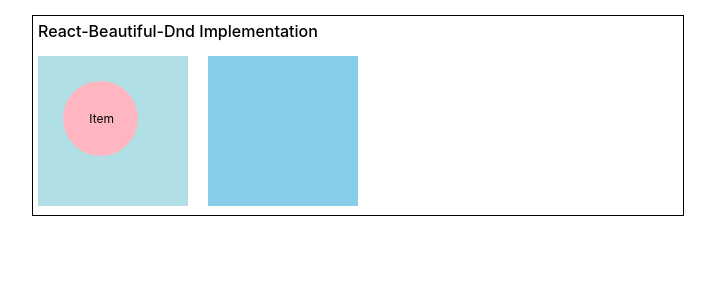
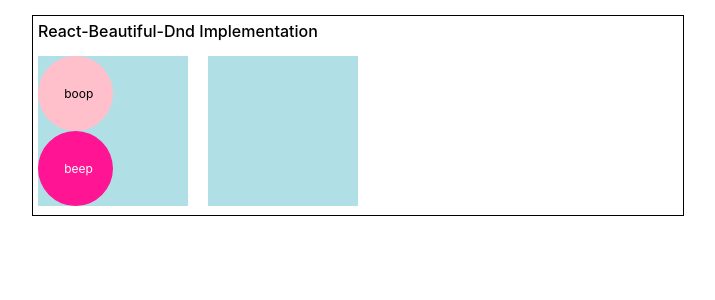
Before and after one commit to NuclearError/drag-drop-with-react, a React (Create React App) app: page / in a window 1280 px wide. Shown: the top 300 px of the page, without its empty margins (288-1003 px from the left). Built offline with nearby package versions, Linux system fonts and the light colour scheme.

Commit message:
working on react-beautiful-dnd further

```diff
--- a/src/beautiful-dnd/App.js
+++ b/src/beautiful-dnd/App.js
@@ -1,4 +1,7 @@
+import React, { Component } from 'react';
 import { DragDropContext } from 'react-beautiful-dnd';
+
+import initialData from './initialData';
 import Hitbox from './Hitbox';
 import Item from './Item';
 
@@ -21,32 +24,97 @@
   font-weight: 500;
 `;
 
-const onDragEnd = result => {
-  // do stuff here (this function is required)
+class App extends Component {
+  constructor(props) {
+    super(props);
+
+    this.state = initialData;
+
   }
 
-function App() {
+  // onDragStart is an optional function of the DragDropContext
+  onDragStart = result => {
+    const { destination, source, draggableId } = result;
+    // console.log("onDragStart: ");
+    // console.log("source: ", source);
+    // console.log("destination: ", destination);
+  }
+
+  // onDragEnd is a required function of the DragDropContext
+  onDragEnd = result => {
+    const { destination, source, draggableId } = result;
+
+    if (!destination) {
+      console.log("No destination found.");
+      return;
+    }
+
+    if ( destination.droppableId === source.droppableId ) {
+      console.log("Destination is the same as source.");
+      return;
+    }
+
+    const hitbox = this.state.hitboxes[source.droppableId];
+    const newContents = Array.from(hitbox.contents);
+    newContents.splice(source.index, 1);
+    newContents.splice(destination.index, 0, draggableId);
+
+    const newHitbox = {
+      ...hitbox,
+      contents: newContents,
+    };
+
+    const newState = {
+      ...this.state,
+      hitboxes: {
+        ...this.state.hitboxes,
+        [newHitbox.id]: newHitbox,
+      }
+    };
+
+    this.setState(newState);
+  }
+
+  render() {
     return (
       <DragDropContext
-      // onDragStart
+        onDragStart={this.onDragStart}
         // onDragUpdate
-      onDragEnd={onDragEnd}
+        onDragEnd={this.onDragEnd}
       >
         <div className="App" css={appStyle}>
           <section css={sectionStyle}>
             <h1 css={headingStyle}>React-Beautiful-Dnd Implementation</h1>
-          <Hitbox>
+            {
+              this.state.hitboxOrder.map(hitboxId => {
+                const hitbox = this.state.hitboxes[hitboxId];
+                const items = hitbox.contents.map(itemId => this.state.items[itemId]);
+
+                return (
+                  <Hitbox
+                    key={hitbox.id}
+                    id={hitbox.id}
+                  >
+                    {
+                      items.map(item =>
                         <Item
-              id={9001}
-              posX={25}
-              posY={25}
+                          key={item.id}
+                          id={item.id}
+                          bgColor={item.bgColor}
+                          color={item.color}
+                          content={item.content}
                         />
+                      )
+                    }
                   </Hitbox>
-          <Hitbox bgColor="skyblue" />
+                );
+              })
+            }
           </section>
         </div>
       </DragDropContext>
     );
   }
+}
 
 export default App;
--- a/src/beautiful-dnd/Hitbox.js
+++ b/src/beautiful-dnd/Hitbox.js
@@ -27,10 +27,10 @@
   // provided.placeholder is used to expand the space when dragging n dropping
 
   render() {
-    const { children, bgColor } = this.props;
+    const { children, bgColor, id } = this.props;
     return (
       /* Note that the droppableId needs to be unique */
-      <Droppable droppableId={1}>
+      <Droppable droppableId={id}>
         {(provided) => (
           <div
             css={[hitboxStyling, css`background-color: ${bgColor};`]}
@@ -54,6 +54,10 @@
 Hitbox.propTypes = {
   children: PropTypes.node,
   bgColor: PropTypes.string,
+  id: PropTypes.oneOfType([
+    PropTypes.string,
+    PropTypes.number,
+  ]).isRequired,
 };
 
 export default Hitbox;
--- a/src/beautiful-dnd/Item.js
+++ b/src/beautiful-dnd/Item.js
@@ -10,7 +10,6 @@
     width: 75px;
     height: 75px;
     border-radius: 50%;
-    background-color: LightPink;
     /* background-image: url("img/img_75x75.jpg"); */
     cursor: pointer;
     z-index: 1;
@@ -19,7 +18,7 @@
         margin: 0;
         position: absolute;
         font-size: 0.75rem;
-        color: black;
+        color: inherit;
         top: 40%;
         left: 35%;
         pointer-events: none;
@@ -36,13 +35,16 @@
         this.itemRef = React.createRef();
     }
     render() {
-        const { id, posX, posY } = this.props;
+        const { bgColor, color, content, id, posX, posY } = this.props;
+        /* index values are required for Draggable thingies */
         return (
-            <Draggable draggableId={id} index={1}>
+            <Draggable draggableId={id} index={0}>
                 {(provided) => (
                     <div
                         css={[
                             itemStyling,
+                            bgColor && css`background-color: ${bgColor};`,
+                            color && css`color: ${color};`,
                             posX && css`left: ${posX}px;`,
                             posY && css`top: ${posY}px;`,
                         ]}
@@ -51,7 +53,7 @@
                         {...provided.draggableProps}
                         {...provided.dragHandleProps}
                     >
-                        <p>Item</p>
+                        <p>{content}</p>
                     </div>
                 )}
             </Draggable>
@@ -60,12 +62,21 @@
 }
 
 Item.defaultProps = {
+    bgColor: "pink",
+    color: "black",
+    content: "",
     posX: 0,
     posY: 0,
   };
 
   Item.propTypes = {
-    id: PropTypes.number.isRequired,
+    bgColor: PropTypes.string,
+    color: PropTypes.string,
+    content: PropTypes.string,
+    id: PropTypes.oneOfType([
+        PropTypes.string,
+        PropTypes.number,
+    ]).isRequired,
     posX: PropTypes.number,
     posY: PropTypes.number,
   };
--- /dev/null
+++ b/src/beautiful-dnd/initialData.js
@@ -0,0 +1,30 @@
+export default {
+    items: {
+        'item-1': {
+            id: 'item-1',
+            content: 'boop',
+            bgColor: 'pink',
+            color: 'black',
+        },
+        'item-2': {
+            id: 'item-2',
+            content: 'beep',
+            bgColor: 'deeppink',
+            color: 'white',
+        },
+    },
+    hitboxes: {
+        'hitbox-1': {
+            id: 'hitbox-1',
+            contents: [
+                'item-1',
+                'item-2',
+            ],
+        },
+        'hitbox-2': {
+            id: 'hitbox-2',
+            contents: [],
+        },
+    },
+    hitboxOrder: ['hitbox-1', 'hitbox-2'],
+};
```
Lines whose indentation alone changed are shown as unchanged.
